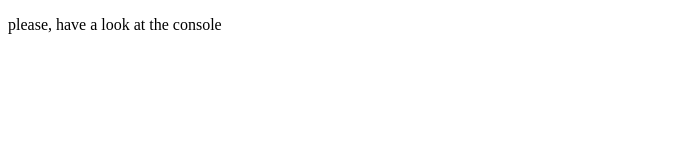
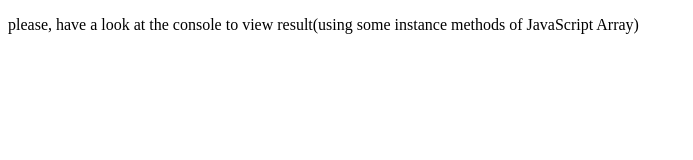
Before and after one commit to Anjalikawan/Array-Cardio, a plain HTML site: page index.html in a window 1280 px wide. Shown: the whole page, without its empty margins (0-693 px from the left). Drawn offline with Linux system fonts and the light colour scheme.

Commit message:
using array methods

```diff
--- a/index.html
+++ b/index.html
@@ -7,7 +7,9 @@
         <title>Array Cardio</title>
     </head>
     <body>
-        <p>please, have a look at the console</p>
+        <p>please, have a look at the console  to view result(using some instance methods of JavaScript Array)</p>
+
+
     </body>
     <script>
         // object  vitra array
```
